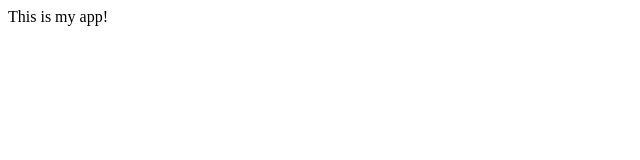
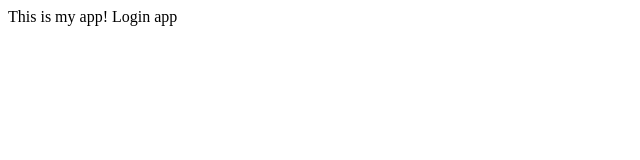
Before and after one commit to Alex26-01/mysampleapp3, a plain HTML site: page index.html in a window 1280 px wide. Shown: the full height of the page, 0-640 px from the left. Drawn offline with Linux system fonts and the light colour scheme.

Commit message:
login changes

```diff
--- /dev/null
+++ b/app4.js
@@ -0,0 +1 @@
+console.log("app login branch");
--- a/index.html
+++ b/index.html
@@ -1,5 +1,6 @@
 <HTML>
 <BODY>
 This is my app!
+Login app
 </BODY>
 </HTML>
```
Also changed, not shown: login.html (added, +1 -0 lines).
